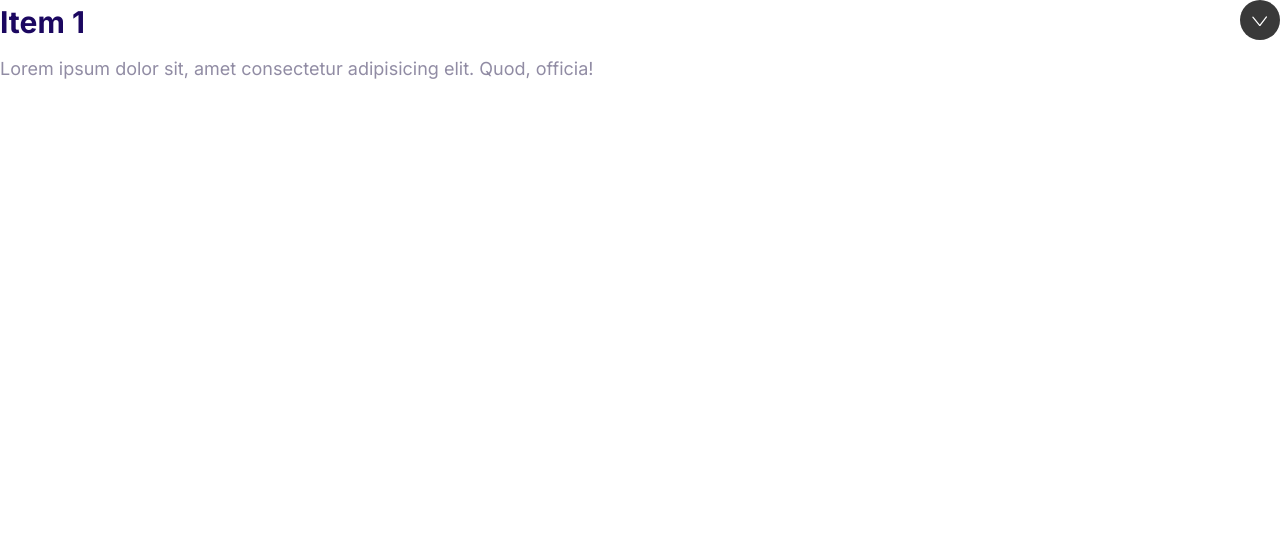
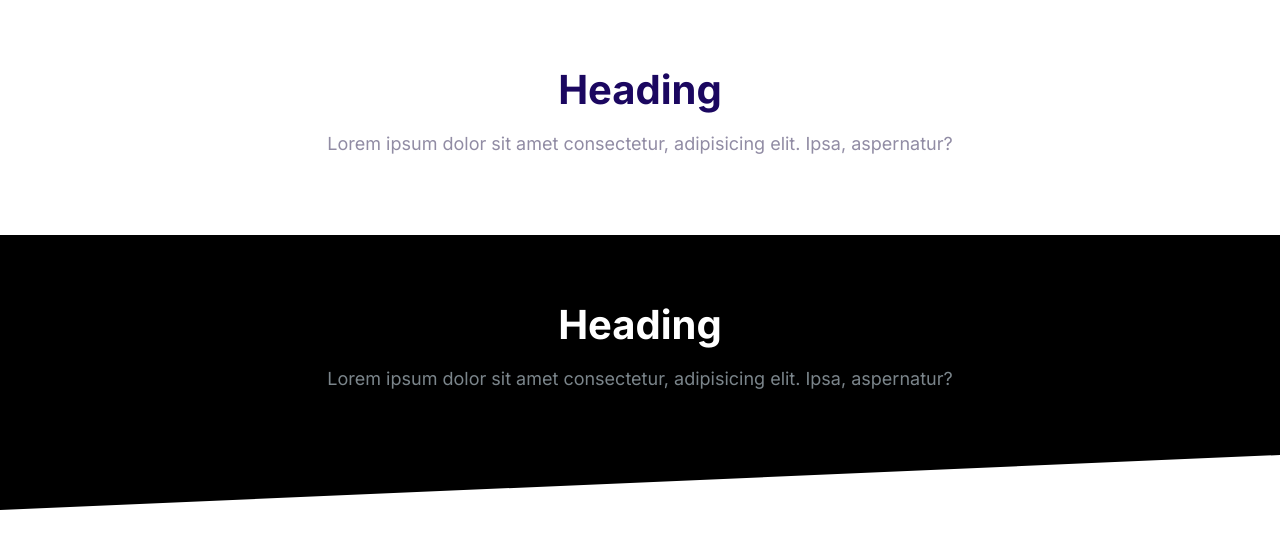
Before and after one commit to ysherqawi/cloudify, a plain HTML site: page index.html in a window 1280 px wide. Drawn offline with Linux system fonts and the light colour scheme.

Commit message:
Build the block component

```diff
--- a/css/styles.css
+++ b/css/styles.css
@@ -572,3 +572,41 @@ a {
   max-height: 100vh;
   opacity: 1;
 }
+
+/* Blocks */
+.block {
+  --padding-vertical: 6rem;
+  padding: var(--padding-vertical) 2rem;
+}
+
+.block__header {
+  text-align: center;
+}
+
+.block__heading {
+  margin-top: 0;
+}
+
+.block--dark {
+  background: #000;
+  color: #7b858b;
+}
+
+.block--dark .block__heading {
+  color: #fff;
+}
+
+.block--skewed-right {
+  padding-bottom: calc(var(--padding-vertical) + 4rem);
+  clip-path: polygon(0% 0%, 100% 0%, 100% 100%, 0% 80%);
+}
+
+.block--skewed-left {
+  padding-bottom: calc(var(--padding-vertical) + 4rem);
+  clip-path: polygon(0% 0%, 100% 0%, 100% 80%, 0% 100%);
+}
+
+.container {
+  max-width: 1140px;
+  margin: 0 auto;
+}
--- a/index.html
+++ b/index.html
@@ -14,17 +14,28 @@
     <link rel="stylesheet" href="css/styles.css" />
   </head>
   <body>
-    <div class="collapsible collapsible--expanded">
-      <header class="collapsible__header">
-        <h2 class="collapsible__heading">Item 1</h2>
-        <svg class="icon icon--white collapsible__chevron">
-          <use xlink:href="images/sprite.svg#chevron"></use>
-        </svg>
+    <section class="block container">
+      <header class="block__header">
+        <h2 class="block__heading">Heading</h2>
+        <p>
+          Lorem ipsum dolor sit amet consectetur, adipisicing elit. Ipsa,
+          aspernatur?
+        </p>
       </header>
-      <div class="collapsible__content">
-        Lorem ipsum dolor sit, amet consectetur adipisicing elit. Quod, officia!
+    </section>
+
+    <section class="block block--dark block--skewed-left">
+      <div class="container">
+        <header class="block__header">
+          <h2 class="block__heading">Heading</h2>
+          <p>
+            Lorem ipsum dolor sit amet consectetur, adipisicing elit. Ipsa,
+            aspernatur?
+          </p>
+        </header>
       </div>
-    </div>
+    </section>
+
     <script src="js/main.js"></script>
   </body>
 </html>
```
Also changed, not shown: components/blocks.html (added, +9 -0 lines).
